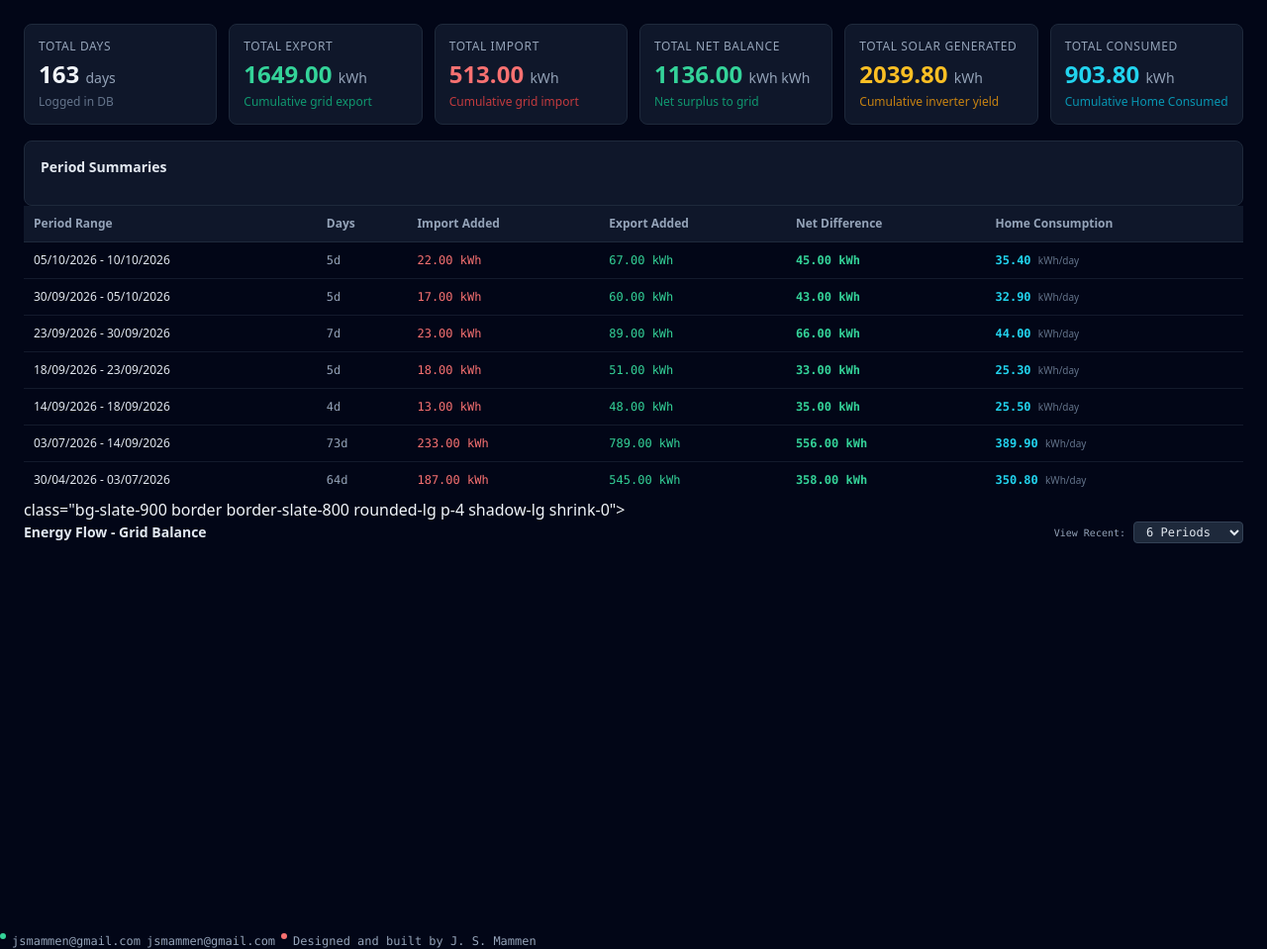
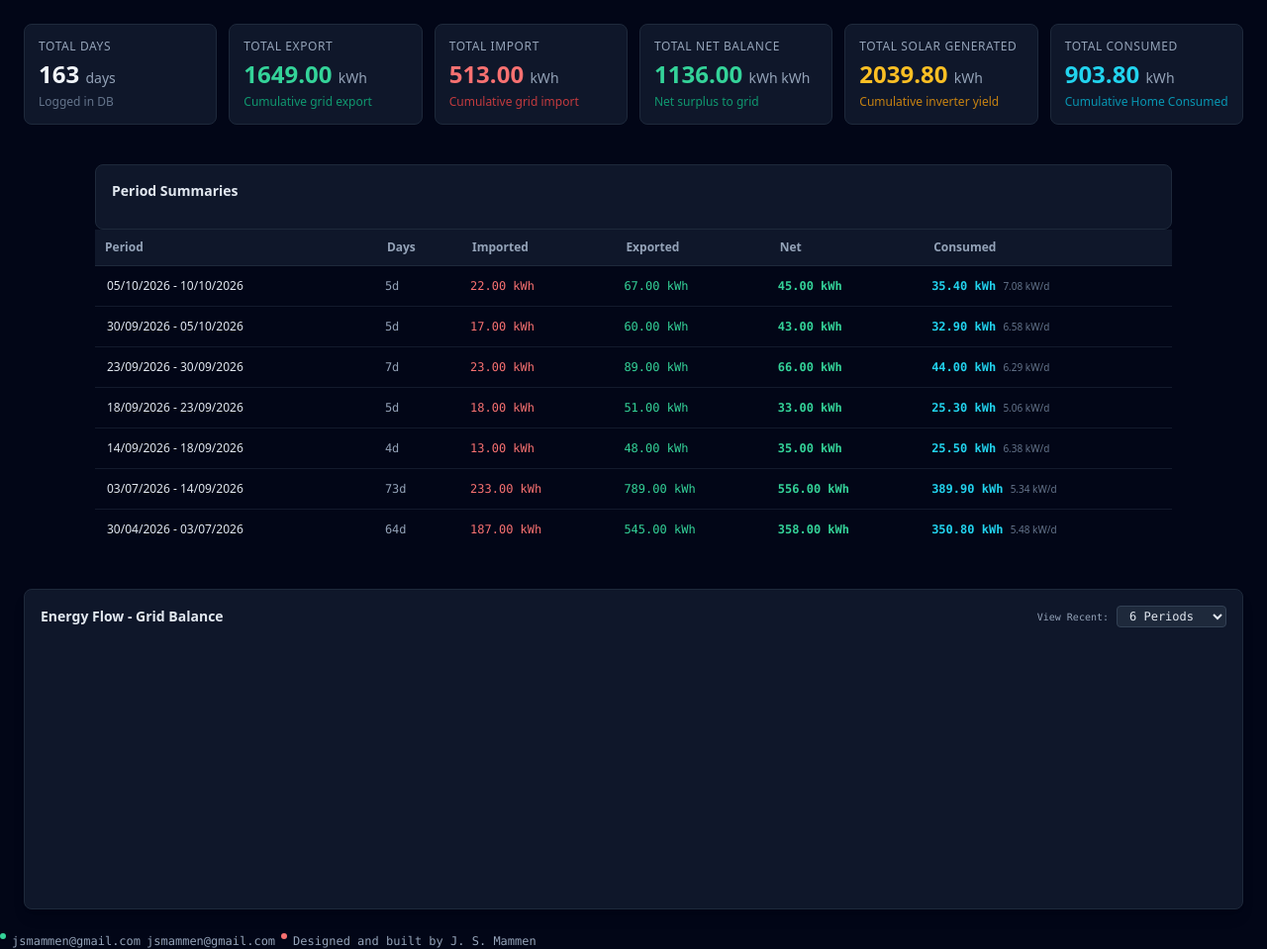
Before and after one commit to mammenj/solartracker, a Bottle app: page / in a window 1280 px wide. Shown: the part 56-1015 px from the top of the page at 99% size. Run offline with Bottle, Linux system fonts and the light colour scheme; data comes from the database, SQL or seed files in the repository; a map, chart or similar area stays blank; some libraries are stand-ins or nearby versions.

Commit message:
reformatted

```diff
--- a/templates/dashboard.html
+++ b/templates/dashboard.html
@@ -1,39 +1,61 @@
 <div class="min-h-0 flex-1 flex flex-col gap-4">
   <!-- Top Metric Cards Grid -->
-    <div class="grid grid-cols-2 sm:grid-cols-2 lg:grid-cols-3 xl:grid-cols-6 gap-3 shrink-0">
-
+  <div
+    class="grid grid-cols-2 sm:grid-cols-2 lg:grid-cols-3 xl:grid-cols-6 gap-3 shrink-0"
+  >
     <!-- Total Readings Count -->
-        <div class="bg-slate-900 border border-slate-800 rounded-lg p-3.5 flex flex-col justify-between">
+    <div
+      class="bg-slate-900 border border-slate-800 rounded-lg p-3.5 flex flex-col justify-between"
+    >
       <div>
-                <div class="text-[10px] sm:text-xs font-medium text-slate-400 uppercase tracking-wider">Total Days</div>
+        <div
+          class="text-[10px] sm:text-xs font-medium text-slate-400 uppercase tracking-wider"
+        >
+          Total Days
+        </div>
         <div class="text-xl sm:text-2xl font-bold text-slate-100 mt-1">
           <!-- %# len .Overview.Records  -->
           {{ "%2d" % totals['total_days']}}
-                    <span class="text-xs sm:text-sm font-normal text-slate-400"> days</span>
+          <span class="text-xs sm:text-sm font-normal text-slate-400">
+            days</span
+          >
         </div>
       </div>
       <div class="text-[10px] sm:text-xs text-slate-500 mt-1">Logged in DB</div>
     </div>
 
     <!-- Total Export Generated -->
-        <div class="bg-slate-900 border border-slate-800 rounded-lg p-3.5 flex flex-col justify-between">
+    <div
+      class="bg-slate-900 border border-slate-800 rounded-lg p-3.5 flex flex-col justify-between"
+    >
       <div>
-                <div class="text-[10px] sm:text-xs font-medium text-slate-400 uppercase tracking-wider">Total Export
+        <div
+          class="text-[10px] sm:text-xs font-medium text-slate-400 uppercase tracking-wider"
+        >
+          Total Export
         </div>
         <div class="text-xl sm:text-2xl font-bold text-emerald-400 mt-1">
           <!-- %# printf "%.2f" .Overview.TotalExport  -->
           {{ "%.2f" % totals['total_export']}}
-                    <span class="text-xs sm:text-sm font-normal text-slate-400">kWh
+          <span class="text-xs sm:text-sm font-normal text-slate-400"
+            >kWh
           </span>
         </div>
       </div>
-            <div class="text-[10px] sm:text-xs text-emerald-500/80 mt-1">Cumulative grid export</div>
+      <div class="text-[10px] sm:text-xs text-emerald-500/80 mt-1">
+        Cumulative grid export
+      </div>
     </div>
 
     <!-- Total Import Consumed -->
-        <div class="bg-slate-900 border border-slate-800 rounded-lg p-3.5 flex flex-col justify-between">
+    <div
+      class="bg-slate-900 border border-slate-800 rounded-lg p-3.5 flex flex-col justify-between"
+    >
       <div>
-                <div class="text-[10px] sm:text-xs font-medium text-slate-400 uppercase tracking-wider">Total Import
+        <div
+          class="text-[10px] sm:text-xs font-medium text-slate-400 uppercase tracking-wider"
+        >
+          Total Import
         </div>
         <div class="text-xl sm:text-2xl font-bold text-red-400 mt-1">
           <!-- %# printf "%.2f" .Overview.TotalImport  -->
@@ -41,110 +63,100 @@
           <span class="text-xs sm:text-sm font-normal text-slate-400">kWh</span>
         </div>
       </div>
-            <div class="text-[10px] sm:text-xs text-red-500/80 mt-1">Cumulative grid import</div>
+      <div class="text-[10px] sm:text-xs text-red-500/80 mt-1">
+        Cumulative grid import
+      </div>
     </div>
 
     <!-- Total Net Balance -->
-        <div class="bg-slate-900 border border-slate-800 rounded-lg p-3.5 flex flex-col justify-between">
+    <div
+      class="bg-slate-900 border border-slate-800 rounded-lg p-3.5 flex flex-col justify-between"
+    >
       <div>
-                <div class="text-[10px] sm:text-xs font-medium text-slate-400 uppercase tracking-wider">Total Net
-                    Balance</div>
+        <div
+          class="text-[10px] sm:text-xs font-medium text-slate-400 uppercase tracking-wider"
+        >
+          Total Net Balance
+        </div>
         <div class="text-xl sm:text-2xl font-bold text-emerald-400 mt-1">
           {{ "%.2f" % totals['total_balance']}}
-                    <span class="text-xs sm:text-sm font-normal text-slate-400"> kWh
-                        kWh</span>
+          <span class="text-xs sm:text-sm font-normal text-slate-400">
+            kWh kWh</span
+          >
         </div>
       </div>
-            <div class="text-[10px] sm:text-xs text-emerald-500/80 mt-1">Net surplus to grid</div>
+      <div class="text-[10px] sm:text-xs text-emerald-500/80 mt-1">
+        Net surplus to grid
+      </div>
     </div>
 
     <!-- Total Solar Generated -->
-        <div class="bg-slate-900 border border-slate-800 rounded-lg p-3.5 flex flex-col justify-between">
+    <div
+      class="bg-slate-900 border border-slate-800 rounded-lg p-3.5 flex flex-col justify-between"
+    >
       <div>
-                <div class="text-[10px] sm:text-xs font-medium text-slate-400 uppercase tracking-wider">Total Solar
-                    Generated</div>
+        <div
+          class="text-[10px] sm:text-xs font-medium text-slate-400 uppercase tracking-wider"
+        >
+          Total Solar Generated
+        </div>
         <div class="text-xl sm:text-2xl font-bold text-amber-400 mt-1">
           <!-- %# printf "%.2f" .Overview.TotalSolarGen  -->
           {{ "%.2f" % totals['total_solar']}}
-                    <span class="text-xs sm:text-sm font-normal text-slate-400"> kWh</span>
+          <span class="text-xs sm:text-sm font-normal text-slate-400">
+            kWh</span
+          >
         </div>
       </div>
-            <div class="text-[10px] sm:text-xs text-amber-500/80 mt-1">Cumulative inverter yield</div>
+      <div class="text-[10px] sm:text-xs text-amber-500/80 mt-1">
+        Cumulative inverter yield
+      </div>
     </div>
 
     <!-- Total Home Consumed -->
-        <div class="bg-slate-900 border border-slate-800 rounded-lg p-3.5 flex flex-col justify-between">
+    <div
+      class="bg-slate-900 border border-slate-800 rounded-lg p-3.5 flex flex-col justify-between"
+    >
       <div>
-                <div class="text-[10px] sm:text-xs font-medium text-slate-400 uppercase tracking-wider">Total Consumed
+        <div
+          class="text-[10px] sm:text-xs font-medium text-slate-400 uppercase tracking-wider"
+        >
+          Total Consumed
         </div>
         <div class="text-xl sm:text-2xl font-bold text-cyan-400 mt-1">
           {{ "%.2f" % totals['total_consumption']}}
-                    <span class="text-xs sm:text-sm font-normal text-slate-400"> kWh</span>
+          <span class="text-xs sm:text-sm font-normal text-slate-400">
+            kWh</span
+          >
         </div>
       </div>
-            <div class="text-[10px] sm:text-xs text-cyan-500/80 mt-1">Cumulative Home Consumed</div>
-        </div>
-
-    </div>
-
-
-    <!-- Main Historical Period Summaries Container -->
-    <div class="bg-slate-900 border border-slate-800 rounded-lg p-4 flex-1 flex flex-col min-h-0 overflow-hidden">
-        <h2 class="text-xs sm:text-sm font-semibold text-slate-200 mb-3 shrink-0">Period Summaries</h2>
-
-        <!-- Mobile Card View (Small Screens) -->
-        <div class="block md:hidden overflow-y-auto space-y-2.5 flex-1 pr-1">
-            <!-- %# range .Overview.Summaries  -->
-            <div class="bg-slate-950 border border-slate-800 rounded-md p-3 text-xs space-y-2">
-                <div
-                    class="font-medium text-slate-200 border-b border-slate-800 pb-1.5 flex justify-between items-center">
-                    <!-- <span>%# .PeriodName </span> -->
-                    <span class="text-[10px] bg-slate-800 text-slate-400 px-2 py-0.5 rounded-full font-mono">%# printf
-                        "%.0f" .Days days</span>
-                </div>
-                <div class="grid grid-cols-2 gap-2 pt-0.5 font-mono text-[11px]">
-                    <div>
-                        <span class="text-slate-500 block text-[9px] font-sans">Import Added</span>
-                        <span class="text-red-400">%# printf "%+.2f" .Import kWh</span>
-                    </div>
-                    <div>
-                        <span class="text-slate-500 block text-[9px] font-sans">Export Added</span>
-                        <span class="text-emerald-400">%# printf "%+.2f" .Export kWh</span>
-                    </div>
-                    <div>
-                        <span class="text-slate-500 block text-[9px] font-sans">Net Difference</span>
-                        <span class="text-emerald-400 font-bold">%# printf "%+.2f" .NetEnergy kWh</span>
-                    </div>
-                    <div>
-                        <span class="text-slate-500 block text-[9px] font-sans">Home Consumed</span>
-                        <span class="text-cyan-400 font-bold">%# printf "%+.2f" .Consumption kWh</span>
-                    </div>
-                </div>
-                <div
-                    class="text-[10px] text-slate-400 bg-slate-900/60 p-1.5 rounded border border-slate-800/80 flex justify-between font-mono">
-                    <span class="font-sans text-slate-500">Daily Average:</span>
-                    <span class="text-cyan-300">%# printf "%+.2f" .DailyAvgConsom kWh/day</span>
-                </div>
-            </div>
-            <!-- %# else  -->
-            <div class="p-6 text-center text-slate-500 text-xs">
-                No records found. Switch to Data Entry tab to log readings.
-            </div>
-            <!-- %# end  -->
+      <div class="text-[10px] sm:text-xs text-cyan-500/80 mt-1">
+        Cumulative Home Consumed
       </div>
     </div>
   </div>
+
+  <!-- Main Historical Period Summaries Container -->
   <!-- Desktop Table View (Medium & Large Screens) -->
-<div class="hidden md:block overflow-y-auto flex-1">
+  <div class="w-full mx-auto max-w-6xl px-4 py-6 sm:px-6 lg:px-8">
+    <div
+      class="bg-slate-900 border border-slate-800 rounded-lg p-4 flex-1 flex flex-col min-h-0 overflow-hidden"
+    >
+      <h2 class="text-xs sm:text-sm font-semibold text-slate-200 mb-3 shrink-0">
+        Period Summaries
+      </h2>
+    </div>
     <table class="w-full text-left text-xs text-slate-300">
-        <thead class="sticky top-0 bg-slate-900 border-b border-slate-800 text-slate-400 z-10">
+      <thead
+        class="sticky top-0 bg-slate-900 border-b border-slate-800 text-slate-400 z-10"
+      >
         <tr>
-                <th class="p-2.5">Period Range</th>
+          <th class="p-2.5">Period</th>
           <th class="p-2.5">Days</th>
-                <th class="p-2.5">Import Added</th>
-                <th class="p-2.5">Export Added</th>
-                <th class="p-2.5">Net Difference</th>
-                <th class="p-2.5">Home Consumption</th>
+          <th class="p-2.5">Imported</th>
+          <th class="p-2.5">Exported</th>
+          <th class="p-2.5">Net</th>
+          <th class="p-2.5">Consumed</th>
         </tr>
       </thead>
       <tbody class="divide-y divide-slate-800/60">
@@ -152,14 +164,25 @@
         % for p in periods:
 
         <tr class="hover:bg-slate-800/30 transition-colors">
-                <td class="p-2.5 text-slate-200 font-medium">{{p.start.date.strftime('%d/%m/%Y')}} -
-                    {{p.end.date.strftime('%d/%m/%Y')}}</td>
-                <td class="p-2.5 font-mono text-slate-400">{{p.days}}d</td>
-                <td class="p-2.5 text-red-400 font-mono">{{f"{p.import_diff:.2f}"}} kWh</td>
-                <td class="p-2.5 text-emerald-400 font-mono">{{f"{p.export_diff:.2f}"}} kWh</td>
-                <td class="p-2.5 font-bold font-mono text-emerald-400">{{f"{p.net_balance:.2f}"}} kWh</td>
-                <td class="p-2.5 font-bold font-mono text-cyan-400">{{f"{p.consumption:.2f}"}}
-                    <span class="text-slate-500 font-normal text-[10px] font-sans">kWh/day</span>
+          <td class="p-3 text-slate-200 font-normal">
+            {{p.start.date.strftime('%d/%m/%Y')}} -
+            {{p.end.date.strftime('%d/%m/%Y')}}
+          </td>
+          <td class="p-2 font-mono text-slate-400">{{p.days}}d</td>
+          <td class="p-2 text-red-400 font-mono">
+            {{f"{p.import_diff:.2f}"}} kWh
+          </td>
+          <td class="p-2 text-emerald-400 font-mono">
+            {{f"{p.export_diff:.2f}"}} kWh
+          </td>
+          <td class="p-2 font-bold font-mono text-emerald-400">
+            {{f"{p.net_balance:.2f}"}} kWh
+          </td>
+          <td class="p-2 font-bold font-mono text-cyan-400">
+            {{f"{p.consumption:.2f}"}} kWh
+            <span class="text-slate-500 font-normal text-[10px] font-sans"
+              >{{f"{p.avg_daily_consumption:.2f}"}} kW/d</span
+            >
           </td>
         </tr>
         % end
@@ -176,17 +199,23 @@
     </table>
   </div>
 
-<div x-data="energyChartComponent({{chartdata}})">
-    class="bg-slate-900 border border-slate-800 rounded-lg p-4 shadow-lg shrink-0">
-
+  <div
+    x-data="energyChartComponent({{chartdata}})"
+    class="bg-slate-900 border border-slate-800 rounded-lg p-4 shadow-lg shrink-0"
+  >
     <div class="flex items-center justify-between mb-3">
-        <h2 class="text-xs sm:text-sm font-semibold text-slate-200">Energy Flow - Grid Balance</h2>
+      <h2 class="text-xs sm:text-sm font-semibold text-slate-200">
+        Energy Flow - Grid Balance
+      </h2>
 
       <!-- Range Filter / Control inside Alpine -->
       <div class="flex items-center gap-2">
         <span class="text-[10px] text-slate-400 font-mono">View Recent:</span>
-            <select x-model="limit" @change="updateChart()"
-                class="bg-slate-800 text-slate-200 border border-slate-700 rounded px-2 py-0.5 text-xs font-mono focus:outline-none">
+        <select
+          x-model="limit"
+          @change="updateChart()"
+          class="bg-slate-800 text-slate-200 border border-slate-700 rounded px-2 py-0.5 text-xs font-mono focus:outline-none"
+        >
           <option value="6">6 Periods</option>
           <option value="12" selected>12 Periods</option>
           <option value="24">24 Periods</option>
@@ -200,8 +229,6 @@
       <canvas x-ref="chartCanvas"></canvas>
     </div>
   </div>
-
-
 
   <!-- Alpine Component Definition -->
   <script>
@@ -226,73 +253,72 @@
 
         renderChart() {
           const dataPoints = this.getFilteredData();
-                const ctx = this.$refs.chartCanvas.getContext('2d');
+          const ctx = this.$refs.chartCanvas.getContext("2d");
 
           if (this.chartInstance) {
             this.chartInstance.destroy();
           }
 
           this.chartInstance = new Chart(ctx, {
-                    type: 'bar',
+            type: "bar",
             data: {
-                        labels: dataPoints.map(p => p.label),
+              labels: dataPoints.map((p) => p.label),
               datasets: [
                 {
-                                label: 'Solar Gen (kWh)',
-                                data: dataPoints.map(p => p.solar_gen),
-                                backgroundColor: '#f59e0b',
+                  label: "Solar Gen (kWh)",
+                  data: dataPoints.map((p) => p.solar_gen),
+                  backgroundColor: "#f59e0b",
                   borderRadius: 4,
                   barPercentage: 0.7,
-                                categoryPercentage: 0.6
+                  categoryPercentage: 0.6,
                 },
                 {
-                                label: 'Export (kWh)',
-                                data: dataPoints.map(p => p.export),
-                                backgroundColor: '#10b981',
+                  label: "Export (kWh)",
+                  data: dataPoints.map((p) => p.export),
+                  backgroundColor: "#10b981",
                   borderRadius: 4,
                   barPercentage: 0.7,
-                                categoryPercentage: 0.6
+                  categoryPercentage: 0.6,
                 },
                 {
-                                label: 'Import (kWh)',
-                                data: dataPoints.map(p => p.import),
-                                backgroundColor: '#ef4444',
+                  label: "Import (kWh)",
+                  data: dataPoints.map((p) => p.import),
+                  backgroundColor: "#ef4444",
                   borderRadius: 4,
                   barPercentage: 0.7,
-                                categoryPercentage: 0.6
+                  categoryPercentage: 0.6,
                 },
                 {
-                                type: 'line',
-                                label: 'Self-Sufficiency (%)',
-                                data: dataPoints.map(p => p.self_sufficiency_pct),
-                                borderColor: '#10b981',
-                                backgroundColor: '#10b981',
+                  type: "line",
+                  label: "Self-Sufficiency (%)",
+                  data: dataPoints.map((p) => p.self_sufficiency_pct),
+                  borderColor: "#10b981",
+                  backgroundColor: "#10b981",
                   borderWidth: 2.5,
                   pointRadius: 4,
                   pointHoverRadius: 6,
-                                pointBackgroundColor: '#0f172a',
-                                pointBorderColor: '#10b981',
+                  pointBackgroundColor: "#0f172a",
+                  pointBorderColor: "#10b981",
                   pointBorderWidth: 2,
                   tension: 0.35,
-                                yAxisID: 'y1'
+                  yAxisID: "y1",
                 },
                 {
-                                type: 'line',
-                                label: 'Self-Consumption (%)',
-                                data: dataPoints.map(p => p.self_consumption_pct),
-                                borderColor: '#F5E027',
-                                backgroundColor: '#10b000',
+                  type: "line",
+                  label: "Self-Consumption (%)",
+                  data: dataPoints.map((p) => p.self_consumption_pct),
+                  borderColor: "#F5E027",
+                  backgroundColor: "#10b000",
                   borderWidth: 2.5,
                   pointRadius: 4,
                   pointHoverRadius: 6,
-                                pointBackgroundColor: '#F5E027',
-                                pointBorderColor: '#10b000',
+                  pointBackgroundColor: "#F5E027",
+                  pointBorderColor: "#10b000",
                   pointBorderWidth: 2,
                   tension: 0.35,
-                                yAxisID: 'y1'
-                            }
-
-                        ]
+                  yAxisID: "y1",
+                },
+              ],
             },
             options: {
               responsive: true,
@@ -300,58 +326,59 @@
               plugins: {
                 legend: {
                   labels: {
-                                    color: '#94a3b8',
-                                    font: { size: 11, family: 'sans-serif' },
-                                    boxWidth: 12
-                                }
+                    color: "#94a3b8",
+                    font: { size: 11, family: "sans-serif" },
+                    boxWidth: 12,
+                  },
                 },
                 tooltip: {
-                                mode: 'index',
+                  mode: "index",
                   intersect: false,
-                                backgroundColor: '#0f172a',
-                                titleColor: '#f8fafc',
-                                bodyColor: '#cbd5e1',
-                                borderColor: '#334155',
-                                borderWidth: 1
-                            }
+                  backgroundColor: "#0f172a",
+                  titleColor: "#f8fafc",
+                  bodyColor: "#cbd5e1",
+                  borderColor: "#334155",
+                  borderWidth: 1,
+                },
               },
               scales: {
                 x: {
-                                ticks: { color: '#64748b', font: { size: 10 } },
-                                grid: { color: '#1e293b' }
+                  ticks: { color: "#64748b", font: { size: 10 } },
+                  grid: { color: "#1e293b" },
                 },
                 y: {
-                                ticks: { color: '#64748b', font: { size: 10 } },
-                                grid: { color: '#1e293b' }
+                  ticks: { color: "#64748b", font: { size: 10 } },
+                  grid: { color: "#1e293b" },
                 },
                 y1: {
-                                type: 'linear',
-                                position: 'right',
+                  type: "linear",
+                  position: "right",
                   min: 0,
                   max: 100,
                   ticks: {
-                                    color: '#10b981',
-                                    font: { size: 10, family: 'monospace' },
-                                    callback: val => val + '%'
+                    color: "#10b981",
+                    font: { size: 10, family: "monospace" },
+                    callback: (val) => val + "%",
                   },
                   title: {
                     display: true,
-                                    color: '#10b981',
-                                    font: { size: 11, family: 'monospace', weight: 'bold' }
+                    color: "#10b981",
+                    font: { size: 11, family: "monospace", weight: "bold" },
                   },
                   grid: { drawOnChartArea: false },
-                                border: { dash: [4, 4] }
-                            }
-                        }
-                    }
+                  border: { dash: [4, 4] },
+                },
+              },
+            },
           });
         },
 
         updateChart() {
           this.renderChart();
-            }
+        },
       };
     }
   </script>
 
   %# end
+</div>
```
Lines whose indentation alone changed are shown as unchanged.
